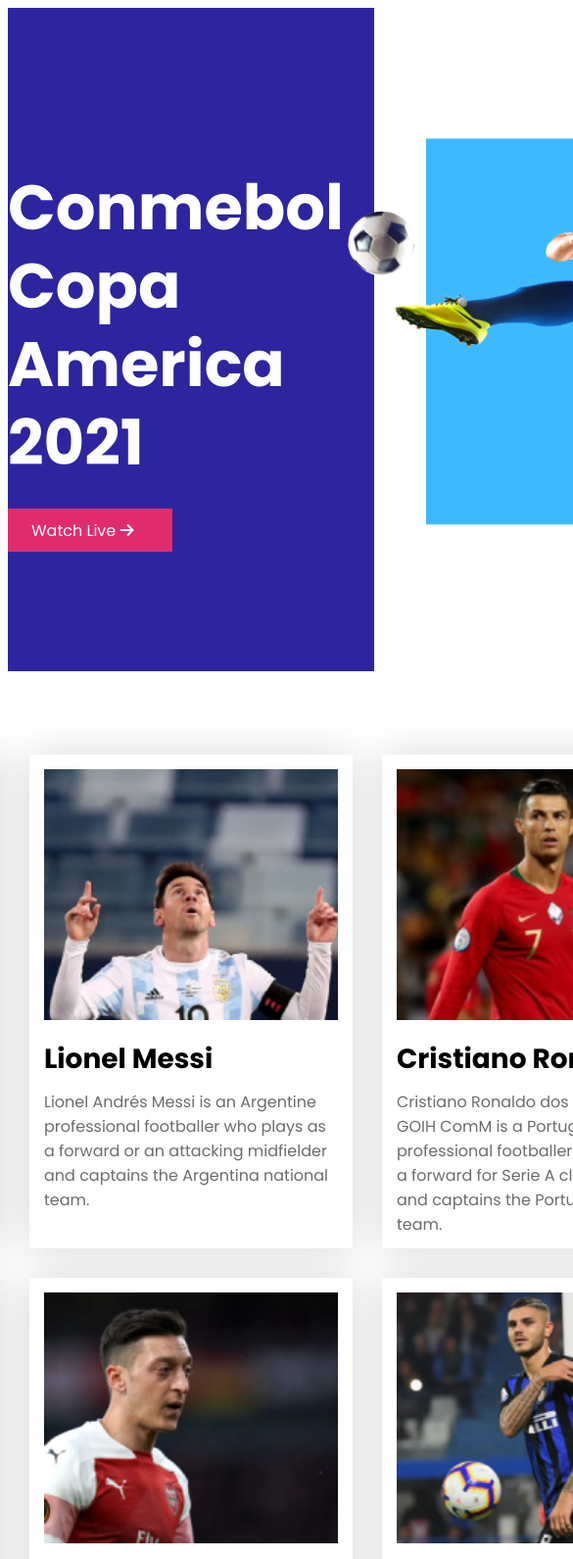
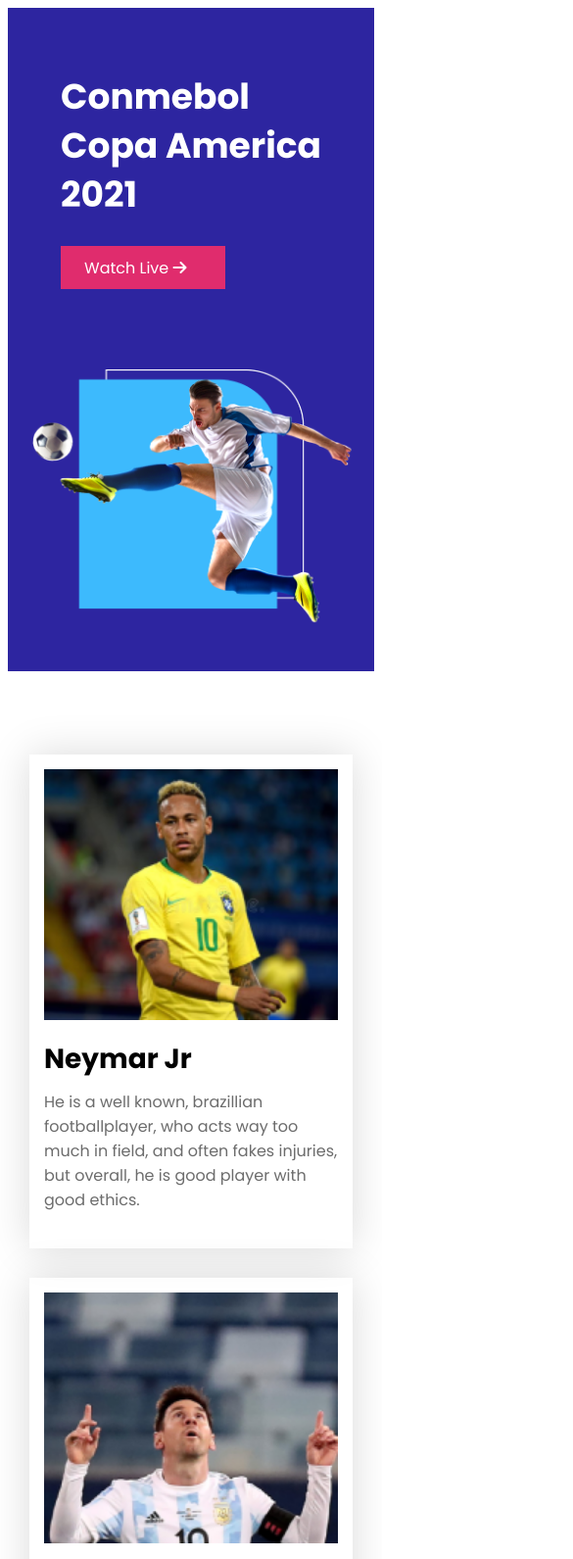
Before and after one commit to samkabir/Responsive-Football, a plain HTML site: page index.html in a window 390 px wide. Shown: the top 1591 px of the page at 98% size, 585 px wide, since content can reach past the window. Drawn offline with Linux system fonts and the light colour scheme.

Commit message:
Added media query for mobile devices

```diff
--- a/styles/style.css
+++ b/styles/style.css
@@ -148,3 +148,39 @@
     line-height: 24px;
     font-weight: 400;
 }
+
+/* -----------------------
+       Media queries
+-------------------------*/
+
+/* Mobile Devices */
+@media only screen and (max-width:688px) {
+    .container{
+        width: 100%;
+    }
+    header{
+        width: 100%;
+        display: flex;
+        flex-direction: column;
+        align-content: center;
+    }
+    .banner-title h1{
+        font-size: 36px;
+        line-height: 50px;
+    }
+    .banner-img img{
+        width: 329px;
+        height: 259.17px;
+    }
+    .article12{
+        grid-template-columns: repeat(1, 1fr);
+    }
+    .football img{
+        width: 75%;
+        height:60%;
+        margin-bottom: 30px;
+    }
+    .footer-main{
+        margin-bottom: 169px;
+    }
+}
```
